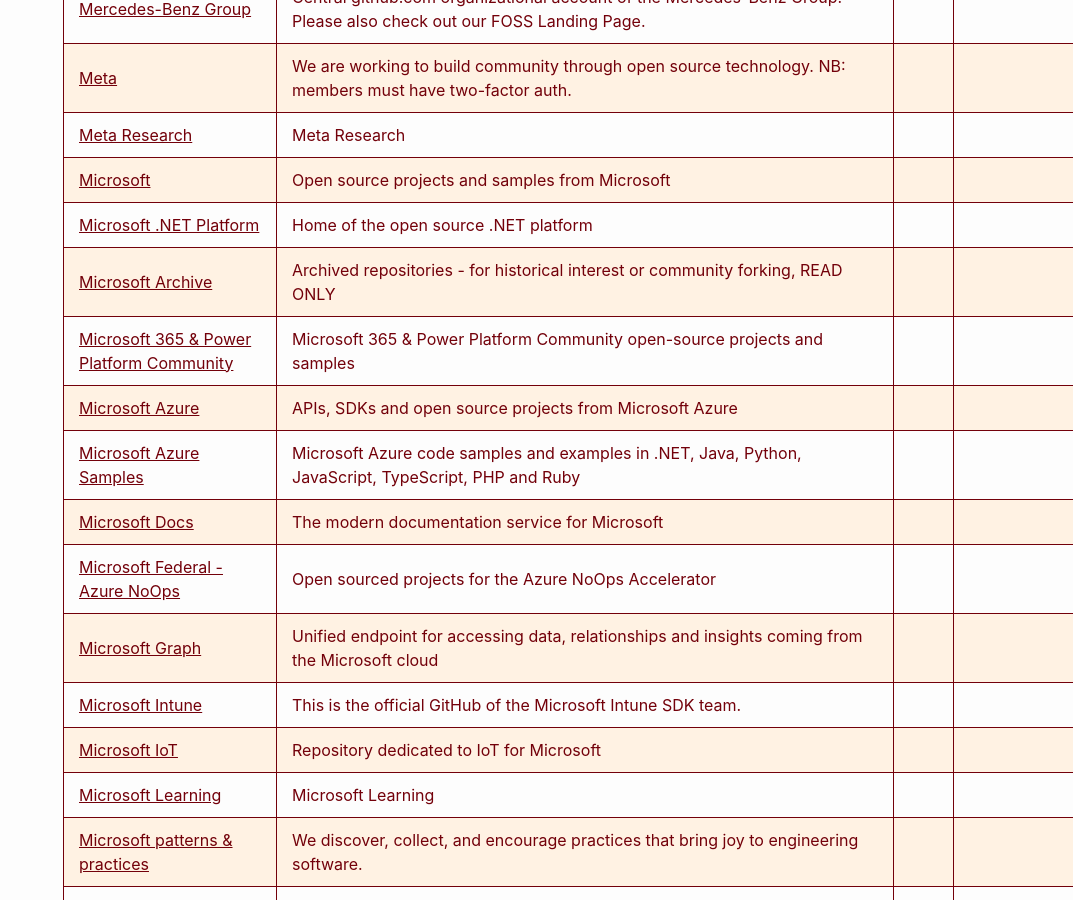
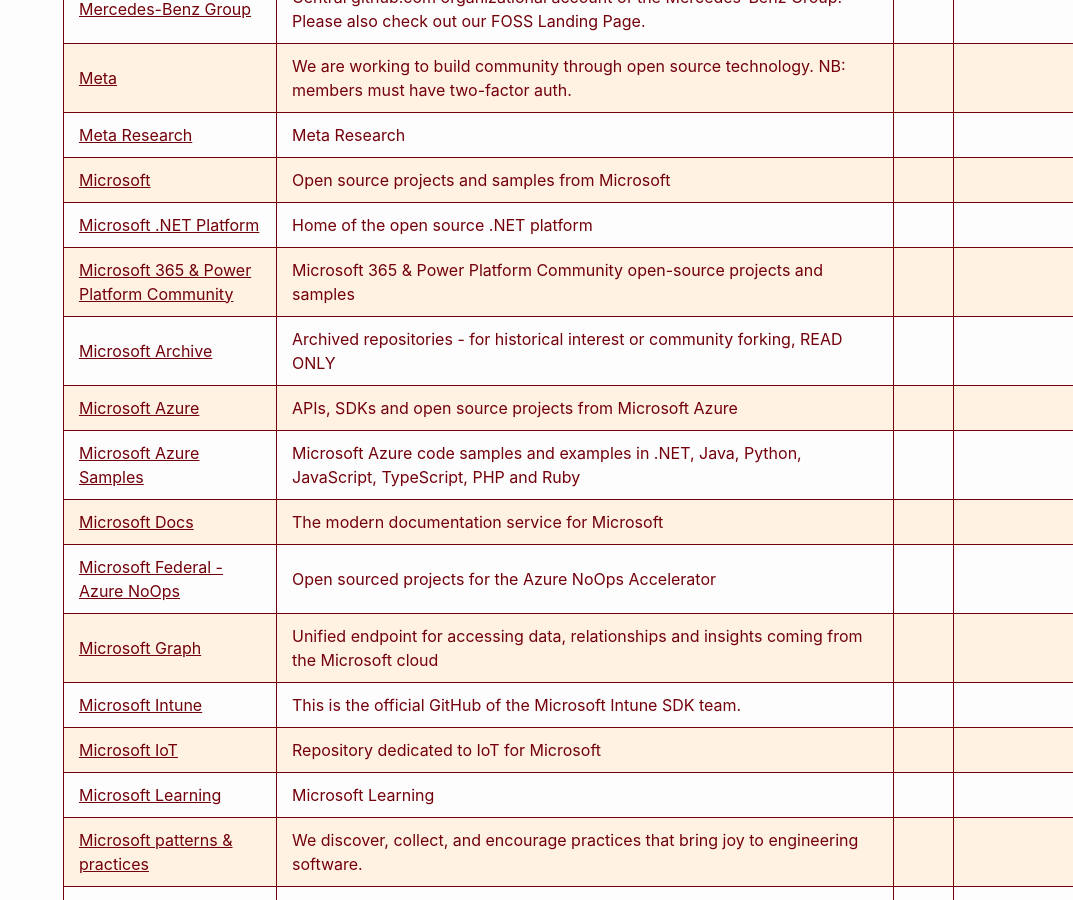
Before and after one commit to RalphHightower/RalphHightower, a Jekyll site: the page built from Computing/GitHubCompanyGovernment.md, in a window 1280 px wide and 900 px high, scrolled down 7962 px. Shown: the whole window, without its empty margins (207-1280 px from the left). Built offline with Jekyll 4.4.1, drawn with Linux system fonts in a browser that asks for light colours; our own code applies the rules of GitHub Pages for plain Markdown files.

```diff
--- a/Computing/GitHubCompanyGovernment.md
+++ b/Computing/GitHubCompanyGovernment.md
@@ -105,8 +105,8 @@
 | [Meta Research](https://github.com/facebookresearch ) | Meta Research |
 | [Microsoft](https://github.com/microsoft ) | Open source projects and samples from Microsoft |
 | [Microsoft .NET Platform](https://github.com/dotnet ) | Home of the open source .NET platform |
+| [Microsoft 365 & Power Platform Community](https://github.com/pnp ) | Microsoft 365 & Power Platform Community open-source projects and samples |
 | [Microsoft Archive](https://github.com/microsoftarchive ) | Archived repositories - for historical interest or community forking, READ ONLY |
-| [Microsoft 365 & Power Platform Community](https://github.com/pnp ) | Microsoft 365 & Power Platform Community open-source projects and samples |
 | [Microsoft Azure](https://github.com/Azure ) | APIs, SDKs and open source projects from Microsoft Azure |
 | [Microsoft Azure Samples](https://github.com/Azure-Samples ) | Microsoft Azure code samples and examples in .NET, Java, Python, JavaScript, TypeScript, PHP and Ruby |
 | [Microsoft Docs](https://github.com/MicrosoftDocs ) | The modern documentation service for Microsoft |
```
